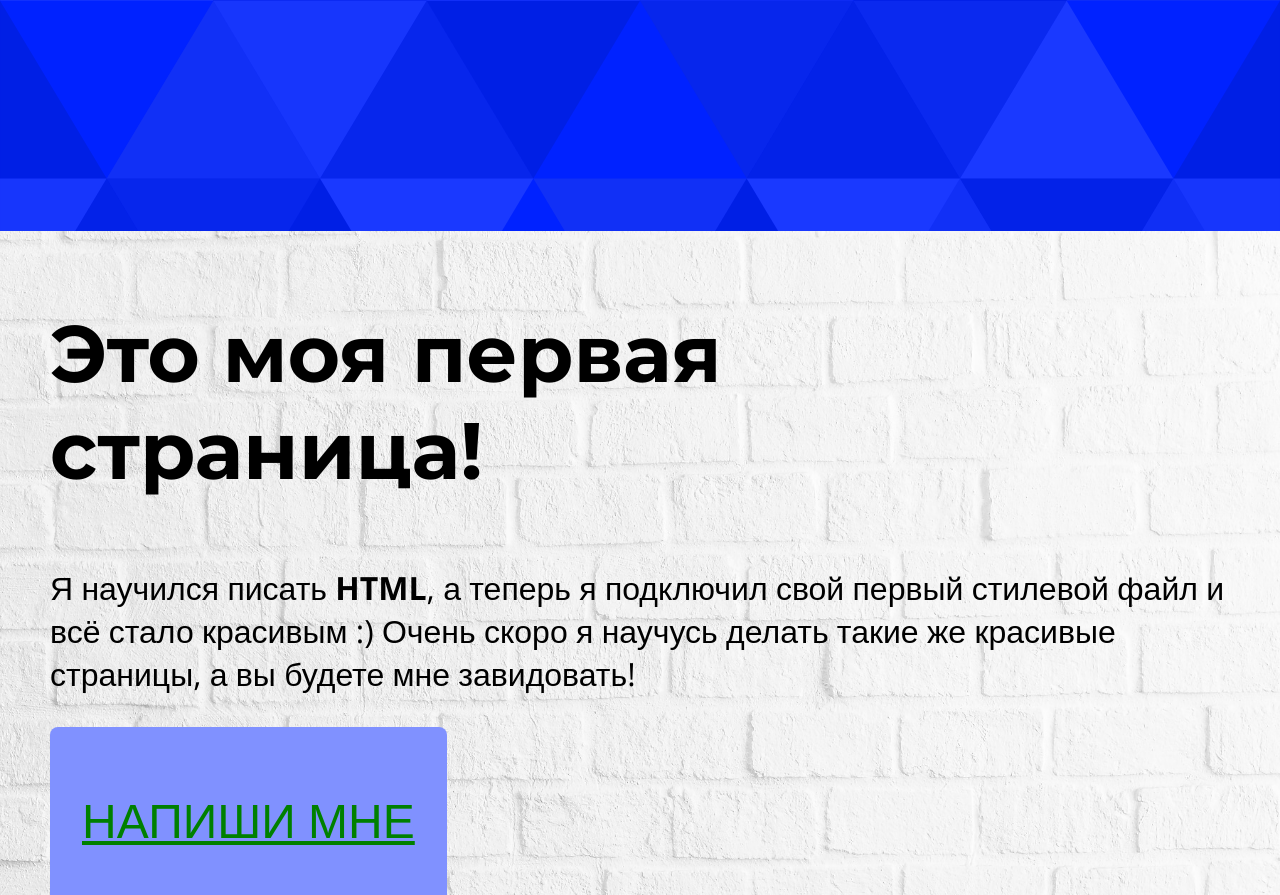
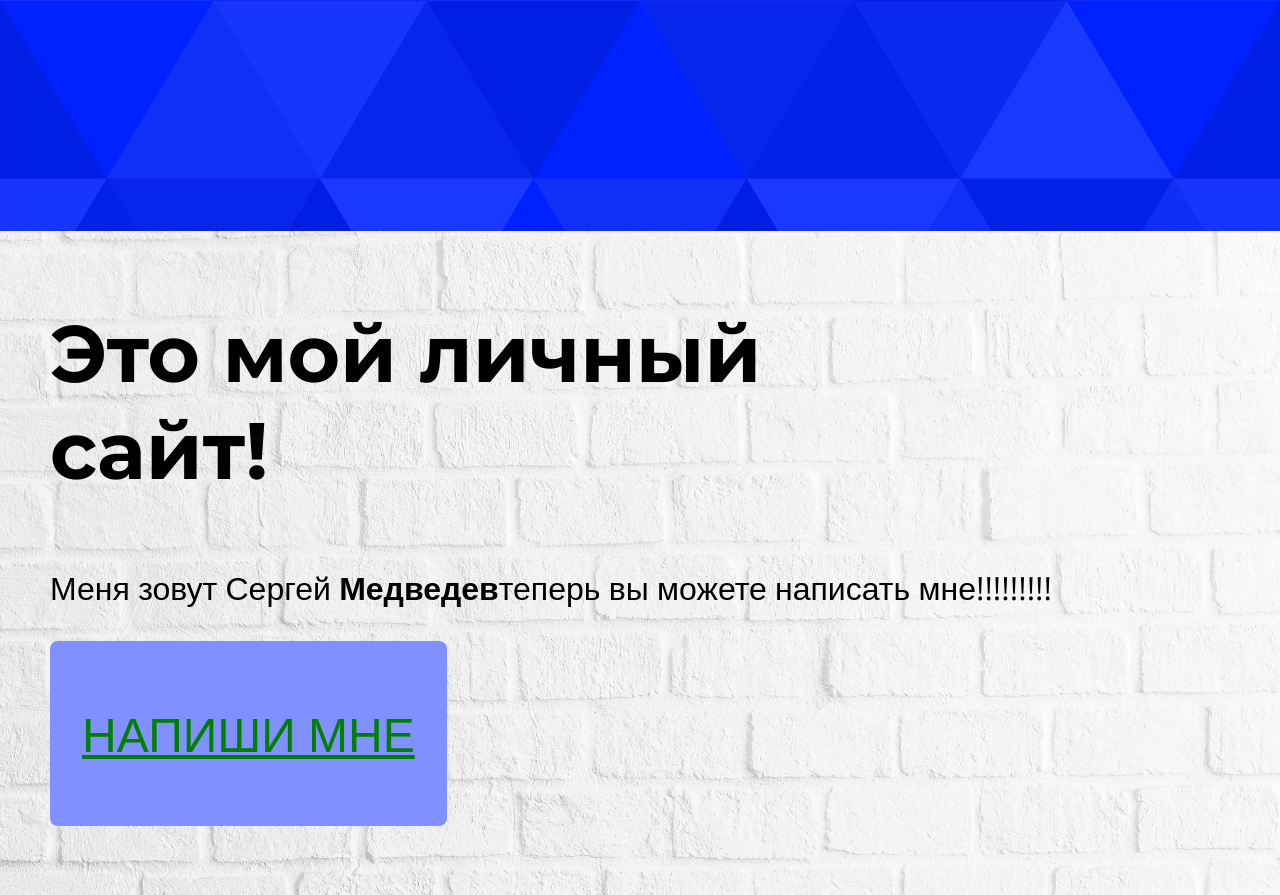
Before and after one commit to OGba777/aaa, a plain HTML site: page index.html in a window 1280 px wide. Shown: the part 585-1480 px from the top of the page. Drawn offline with nearby package versions, Linux system fonts and the light colour scheme.

Commit message:
index.html

```diff
--- a/index.html
+++ b/index.html
@@ -12,8 +12,8 @@
     <h1 class="header__title">Привет<br>мир!</h1>
   </header>
   <article class="article article_whitebg article_first">
-    <h2 class="black">Это моя первая<br>страница!</h2>
-    <p class="black">Я научился писать <strong>HTML</strong>, а теперь я подключил свой первый стилевой файл и всё стало красивым :) Очень скоро я научусь делать такие же красивые страницы, а вы будете мне завидовать!</p>
+    <h2 class="black">Это мой личный<br>сайт!</h2>
+    <p class="black">Меня зовут Сергей <strong>Медведев</strong>теперь вы можете написать мне!!!!!!!!!</p>
     <button class="form_button" type="button">
     <p class="black"><a href = "new_list.html#anchor">Напиши мне</a></p>
     </button>
```
